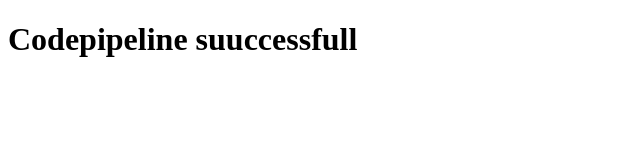
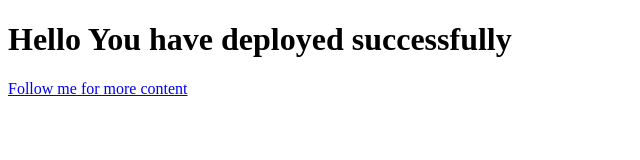
Before and after one commit to 2402199/CiCD-ECS, a plain HTML site: page index.html in a window 1280 px wide. Shown: the whole page, without its empty margins (0-640 px from the left). Drawn offline with Linux system fonts and the light colour scheme.

Commit message:
Update index.html

```diff
--- a/index.html
+++ b/index.html
@@ -4,9 +4,10 @@
     <meta charset="UTF-8">
     <meta http-equiv="X-UA-Compatible" content="IE=edge">
     <meta name="viewport" content="width=device-width, initial-scale=1.0">
-    <title>Document</title>
+    <title>ECS_Pipeline</title>
 </head>
 <body>
-    <h1>Codepipeline suuccessfull</h1>
+    <h1>Hello You have deployed successfully</h1>
+    <a href="blog.jerrycloud.in">Follow me for more content</a>
 </body>
 </html>
```
